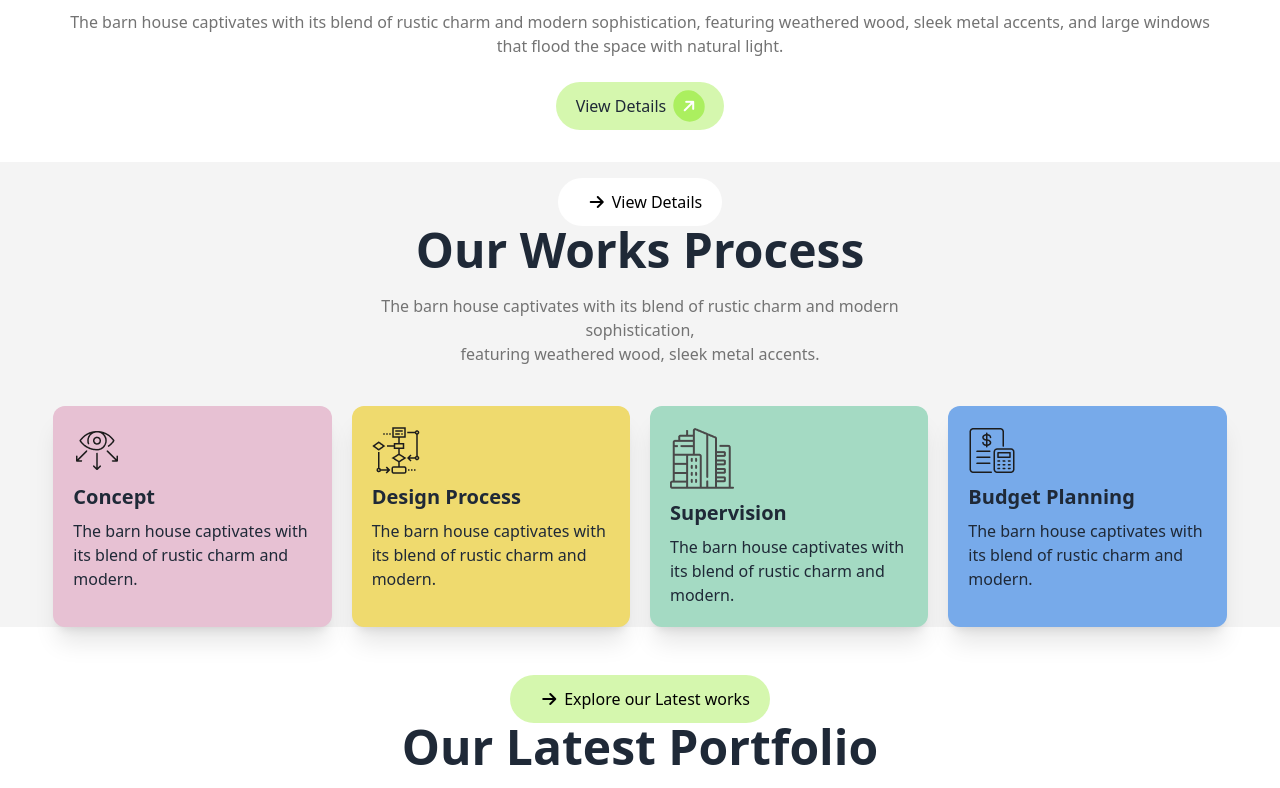
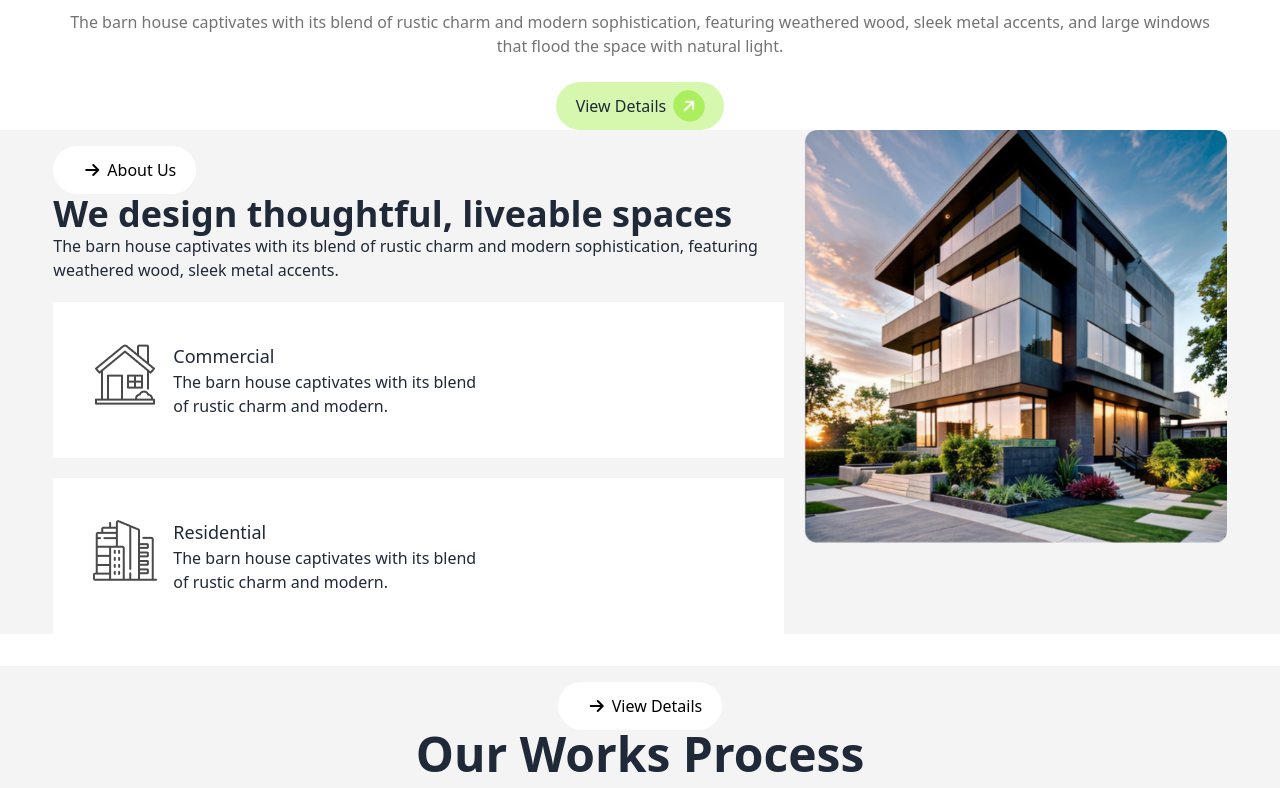
Before and after one commit to ALIFAHMEDONGKON21/Residential-website-useing-daisy-ui, a plain HTML site: page index.html in a window 1280 px wide. Shown: the part 560-1348 px from the top of the page. Drawn offline with nearby package versions, Linux system fonts and the light colour scheme.

Commit message:
try  soloved some prblem

```diff
--- a/index.html
+++ b/index.html
@@ -117,7 +117,37 @@
     </header>
     <main>
   <!-- We design thoughtful, liveable spaces part stared -->
-   <section>
+   <section class="bg-secondary">
+    <div class="w-11/12 mx-auto flex gap-5 static ">
+      <div class="">
+        <div class="absolute left-3 -top-5  border-dashed border-2 border-black-500">
+          <img src="./assets/Vector.png" alt="">
+        </div>
+        <button class="  px-5 py-2 rounded-full bg-white text-black mt-4">
+          <i class="font-[8px]  p-2 rounded-full ml-1  text-black  fa-solid fa-arrow-right"></i>About Us
+      </button>
+        <p class=" font-bold text-4xl">We design thoughtful, liveable spaces</p>
+        <p>The barn house captivates with its blend of rustic charm and
+          modern sophistication, featuring weathered wood, sleek metal accents.</p>
+        <div class="flex gap-4 bg-white mt-5 p-10">
+          <div><img src="./assets/residential.png" alt=""></div>
+          <div class="">
+            <h4 class=" font-medium text-lg">Commercial</h4>
+            <p>The barn house captivates with its blend <br> of  rustic charm and modern.</p>
+          </div>
+        </div>
+        <div class="flex gap-4 bg-white mt-5 p-10">
+          <div><img src="./assets/commercial.png" alt=""></div>
+          <div class="">
+            <h4 class=" font-medium text-lg ">Residential</h4>
+            <p>The barn house captivates with its blend <br> of rustic charm and modern.</p>
+          </div>
+        </div>
+      </div>
+      <div>
+        <img src="./assets/Rectangle.png" alt="">
+      </div>
+    </div>
 
 
    </section>
```
